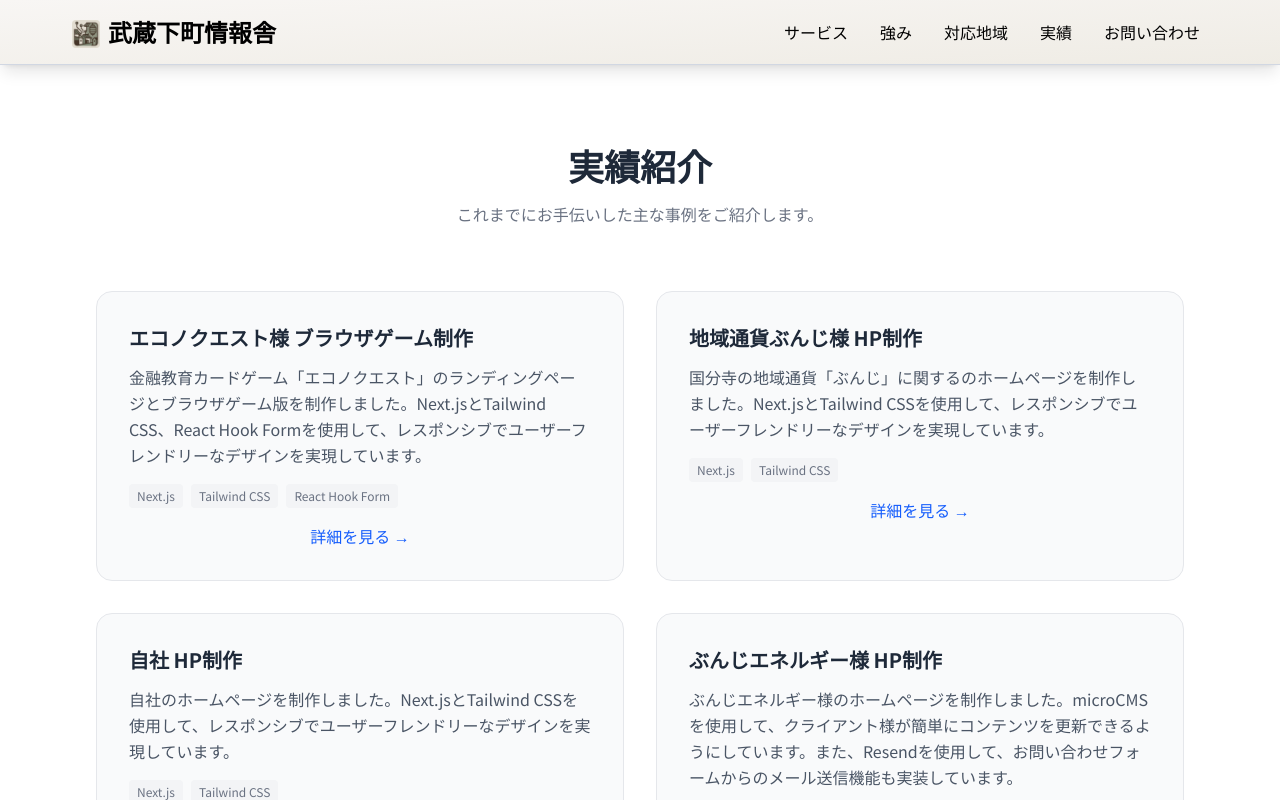
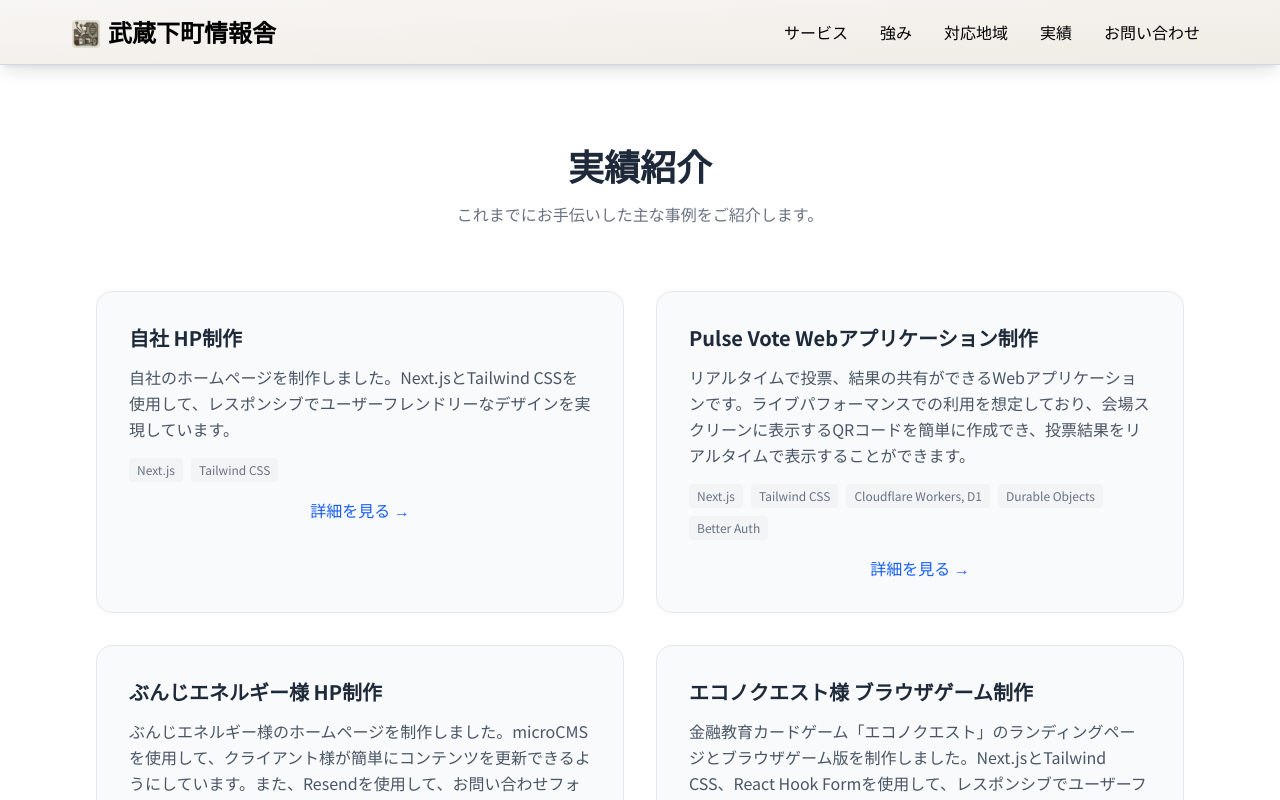
Before and after one commit to Musashi-Shitamachi-Info/shitamachi-it-hp, a Next.js app: page /work in a window 1280 px wide. Shown: the top 800 px of the page. Built offline with nearby package versions, Linux system fonts and the light colour scheme.

Commit message:
feat: 実績一覧に Pulse Vote を追加

```diff
--- a/src/app/(main)/work/page.tsx
+++ b/src/app/(main)/work/page.tsx
@@ -10,6 +10,24 @@ export const metadata: Metadata = {
 
 const workItems: WorkItem[] = [
   {
+    title: "自社 HP制作",
+    description: "自社のホームページを制作しました。Next.jsとTailwind CSSを使用して、レスポンシブでユーザーフレンドリーなデザインを実現しています。",
+    tags: ["Next.js", "Tailwind CSS"],
+    link: "https://shitamachi-it.work/",
+  },
+  {
+    title: "Pulse Vote Webアプリケーション制作",
+    description: "リアルタイムで投票、結果の共有ができるWebアプリケーションです。ライブパフォーマンスでの利用を想定しており、会場スクリーンに表示するQRコードを簡単に作成でき、投票結果をリアルタイムで表示することができます。",
+    tags: ["Next.js", "Tailwind CSS", "Cloudflare Workers, D1", "Durable Objects", "Better Auth"],
+    link: "https://pulse-vote.party/",
+  },
+  {
+    title: "ぶんじエネルギー様 HP制作",
+    description: "ぶんじエネルギー様のホームページを制作しました。microCMSを使用して、クライアント様が簡単にコンテンツを更新できるようにしています。また、Resendを使用して、お問い合わせフォームからのメール送信機能も実装しています。",
+    tags: ["Next.js", "Tailwind CSS", "microCMS", "Resend"],
+    link: "https://www.bunene.co.jp/",
+  },
+  {
     title: "エコノクエスト様 ブラウザゲーム制作",
     description: "金融教育カードゲーム「エコノクエスト」のランディングページとブラウザゲーム版を制作しました。Next.jsとTailwind CSS、React Hook Formを使用して、レスポンシブでユーザーフレンドリーなデザインを実現しています。",
     tags: ["Next.js", "Tailwind CSS", "React Hook Form"],
@@ -20,18 +38,6 @@ const workItems: WorkItem[] = [
     description: "国分寺の地域通貨「ぶんじ」に関するのホームページを制作しました。Next.jsとTailwind CSSを使用して、レスポンシブでユーザーフレンドリーなデザインを実現しています。",
     tags: ["Next.js", "Tailwind CSS"],
     link: "https://bunji.me/",
-  },
-  {
-    title: "自社 HP制作",
-    description: "自社のホームページを制作しました。Next.jsとTailwind CSSを使用して、レスポンシブでユーザーフレンドリーなデザインを実現しています。",
-    tags: ["Next.js", "Tailwind CSS"],
-    link: "https://shitamachi-it.work/",
-  },
-  {
-    title: "ぶんじエネルギー様 HP制作",
-    description: "ぶんじエネルギー様のホームページを制作しました。microCMSを使用して、クライアント様が簡単にコンテンツを更新できるようにしています。また、Resendを使用して、お問い合わせフォームからのメール送信機能も実装しています。",
-    tags: ["Next.js", "Tailwind CSS", "microCMS", "Resend"],
-    link: "https://www.bunene.co.jp/",
   },
 ];
 
```
